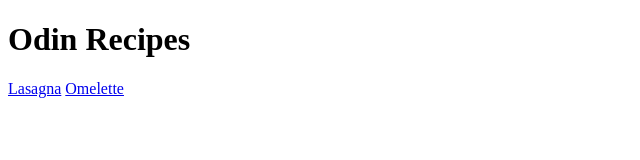
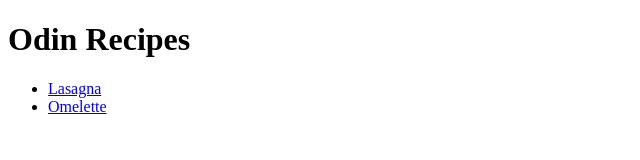
Before and after one commit to CameronNel/odin-recipes, a plain HTML site: page index.html in a window 1280 px wide. Shown: the whole page, without its empty margins (0-640 px from the left). Drawn offline with Linux system fonts and the light colour scheme.

Commit message:
put recipes in unordered list

```diff
--- a/index.html
+++ b/index.html
@@ -8,7 +8,9 @@
 </head>
 <body>
     <h1>Odin Recipes</h1>
-    <a href="./recipes/lasagna.html">Lasagna</a>
-    <a href="./recipes/omelette.html">Omelette</a>
+    <ul>
+        <li><a href="./recipes/lasagna.html">Lasagna</a></li>
+        <li><a href="./recipes/omelette.html">Omelette</a></li>
+    </ul>
 </body>
 </html>
```
